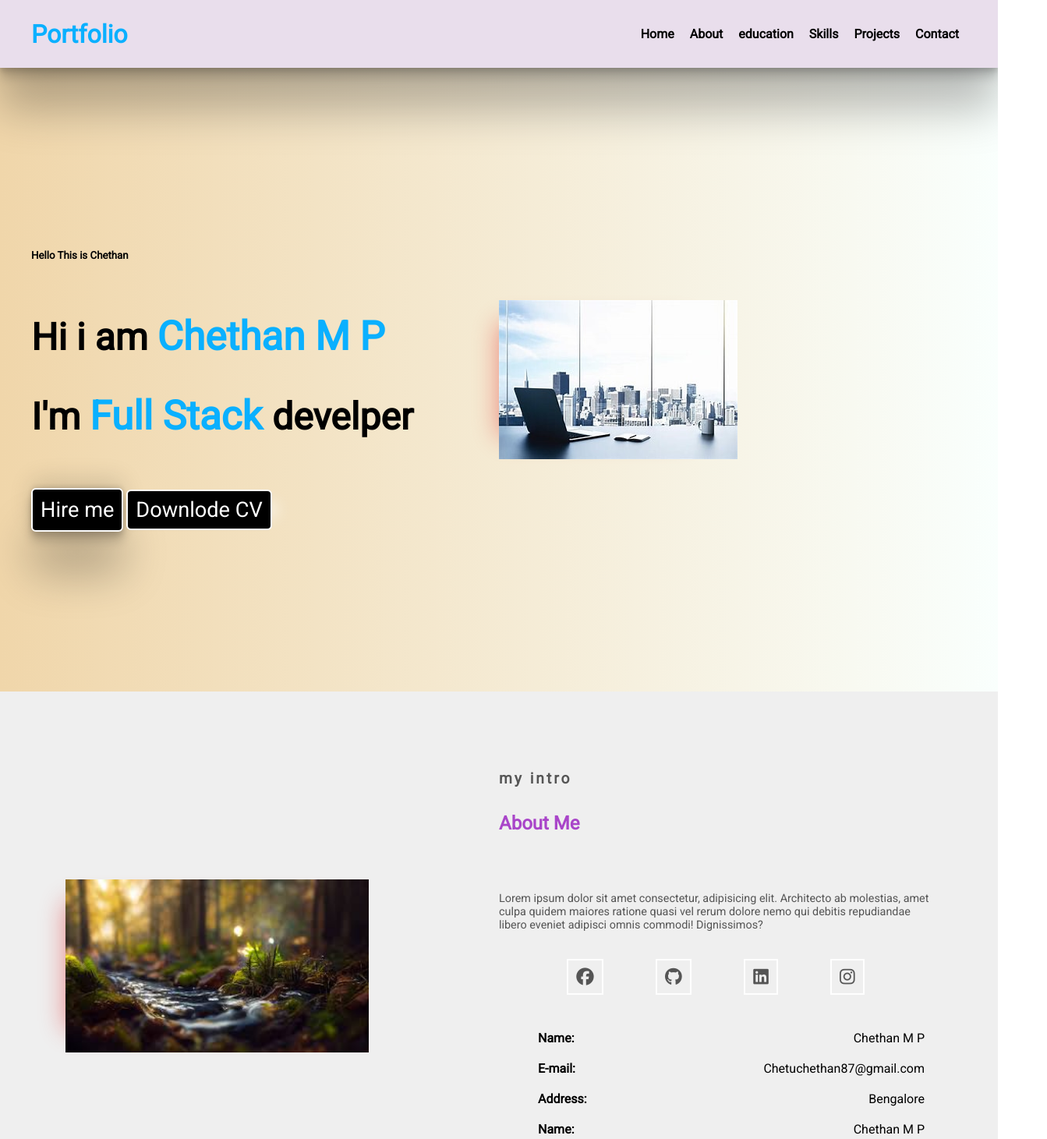
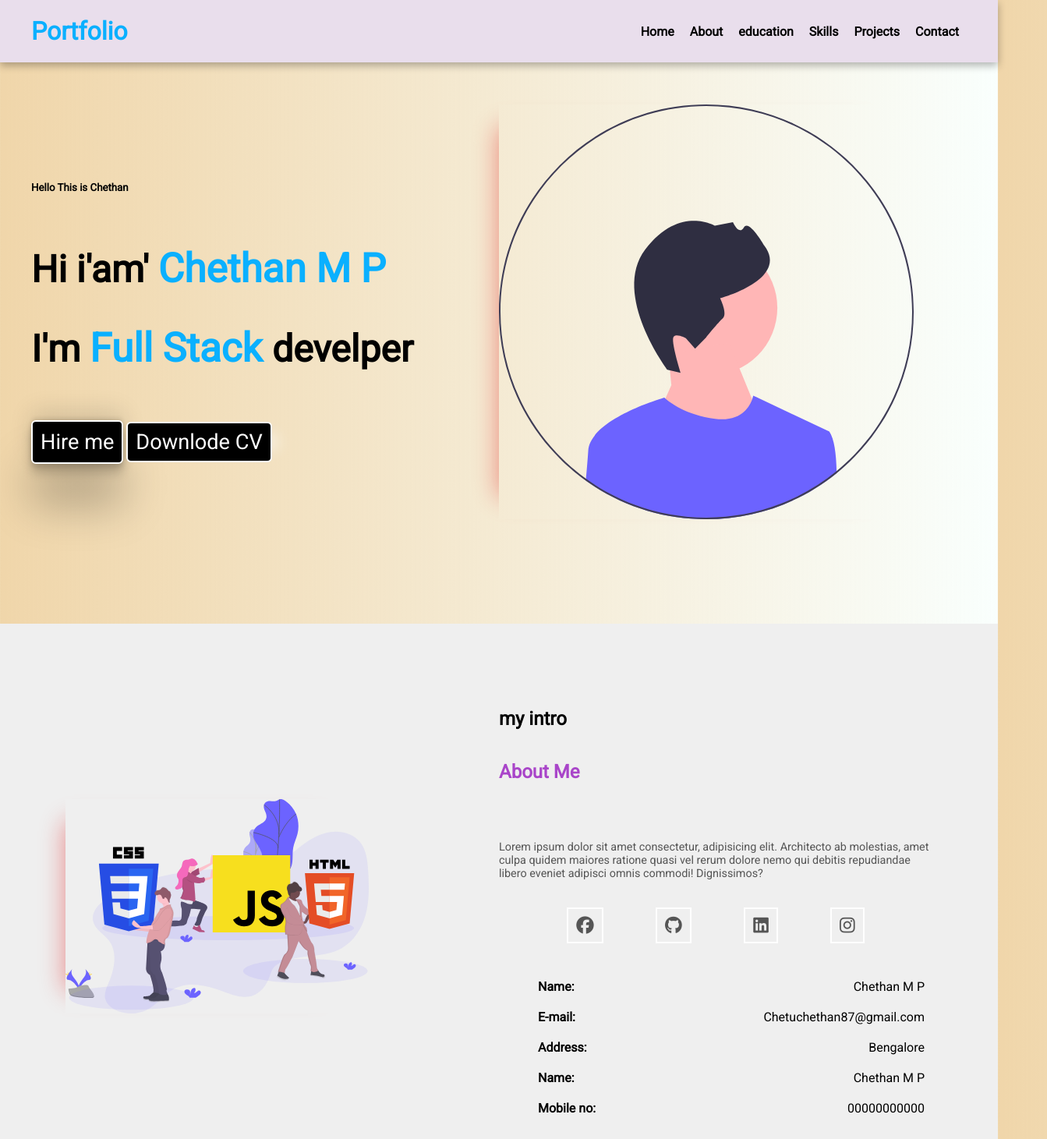
Before and after one commit to Chetu14321/chethan-portfolio, a plain HTML site: page index.html in a window 1280 px wide. Shown: the top 1461 px of the page at 78% size, 1343 px wide, since content can reach past the window. Drawn offline with Linux system fonts and the light colour scheme.

Commit message:
update few things

```diff
--- a/css/style.css
+++ b/css/style.css
@@ -48,24 +48,37 @@ body{
     display:none;
 }
 /* menu */
-.header{
-    /* height: 100%; */
+header{
+    height: 100%;
     width: 100vw;
-    position: fixed;
+    /* position: sticky;
     top: 0;
     left: 0;
     z-index: 999;
-    unicode-bidi: isolate;
+   opacity: normal; */
 }
-.navbar{
-    background-color: var(--light);
+/* .navbar */
+    /* background-color: var(--light);
     box-shadow: var(--shadow);
     padding: 10px;
     width: 100%;
-    height: 100%;
+    height: 100%; */
 
 
+
+.navbar {
+    position: fixed;
+    width: 100%;
+    top: 0;
+    color: var(--dark);
+    background-color: var(--light);
+    height: 80px;
+    box-shadow: 0px 4px 10px 0px rgba(0, 0, 0, 0.3);
+    opacity: 1;
+    z-index: 9999;
 }
+
+
 .navbar-container{
     display: flex;
     align-items: center;
@@ -374,7 +387,8 @@ td,th{
 .project-title h5,
 .skills-title h5 ,
 .contact-title h5,
-.about-title h5 {
+.about-title h5
+.home-container h5{
     color: var(--dark-gray);
     letter-spacing: 3px;
     font-size: 1.2rem;
--- a/index.html
+++ b/index.html
@@ -49,7 +49,7 @@
            <div class="col">
                 <div class="content">
                     <h5>Hello This is <span>Chethan</span></h5>
-                    <h1 class="title"> Hi i am <span>Chethan M P</span><br>I'm <span>full stack </span>develper</h1>
+                    <h1 class="title"> Hi i'am' <span>Chethan M P</span><br>I'm <span>full stack </span>develper</h1>
                     <div class="btn-block">
                         <button class="btn btn-dark">Hire me</button>
                         <button class="btn btn-outline"> Downlode CV</button>
@@ -57,7 +57,7 @@
                 </div>
            </div>
         <div class="col shape-1">
-            <img src="./back.jpeg" alt="no image" >
+            <img src="./images/undraw_male-avatar_zkzx.svg" alt="no image" >
         </div>
         </div>
     </div>
@@ -71,7 +71,7 @@
     <div  class=" container about-container">
         <div class="row">
             <div class="col">
-                <img src="./download.jpeg" alt="no pic" >
+                <img src="./images/html.svg" alt="no pic" >
             </div>
             <div class="col about-content">
                 <div class="about-title">
@@ -257,7 +257,7 @@
                         <div class="data">
                             <h1>project-1</h1>
                             <div class="links">
-                                <a href="#" class="btn git" target="_blank">Github</a>
+                                <a href="https://chethan-portfolio.vercel.app/" class="btn git" target="_blank">Github</a>
                                 <a href="#" class="btn live" target="_blank">Live</a>
                             </div>
                         </div>
@@ -271,7 +271,7 @@
                         <div class="data">
                             <h1>project-2</h1>
                             <div class="links">
-                                <a href="#" class="btn git" target="_blank">Github</a>
+                                <a href="https://chethan-portfolio.vercel.app/" class="btn git" target="_blank">Github</a>
                                 <a href="#" class="btn live" target="_blank">Live</a>
                             </div>
                         </div>
@@ -285,21 +285,21 @@
                         <div class="data">
                             <h1>project-3</h1>
                             <div class="links">
-                                <a href="#" class="btn git" target="_blank">Github</a>
+                                <a href="https://chethan-portfolio.vercel.app/" class="btn git" target="_blank">Github</a>
                                 <a href="#" class="btn live" target="_blank">Live</a>
                             </div>
                         </div>
                     </div>
                 </div>
                 <div class="card">
-                    <div class="card-front">
+                    <div class="casrd-front">
                         <img src="https://upload.wikimedia.org/wikipedia/commons/1/14/No_Image_Available.jpg" alt="no pic">
                     </div>
                     <div class="card-back">
                         <div class="data">
                             <h1>project-4</h1>
                             <div class="links">
-                                <a href="#" class="btn git" target="_blank">Github</a>
+                                <a href="https://chethan-portfolio.vercel.app/" class="btn git" target="_blank">Github</a>
                                 <a href="#" class="btn live" target="_blank">Live</a>
                             </div>
                         </div>
```
Also changed, not shown: images/codethink.svg (deleted), images/html.svg (added), images/male avator.svg (deleted), images/undraw_male-avatar_zkzx.svg (added).
